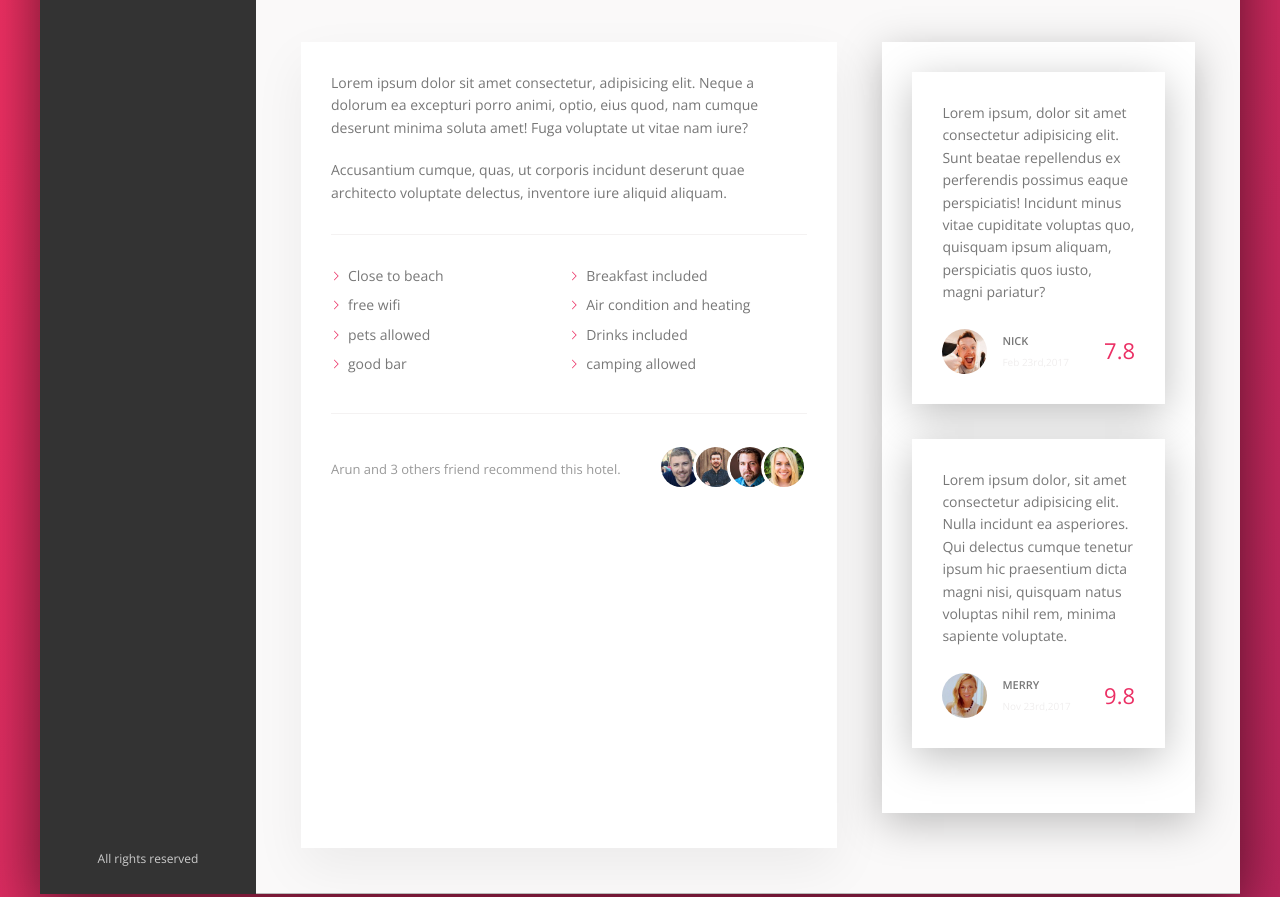
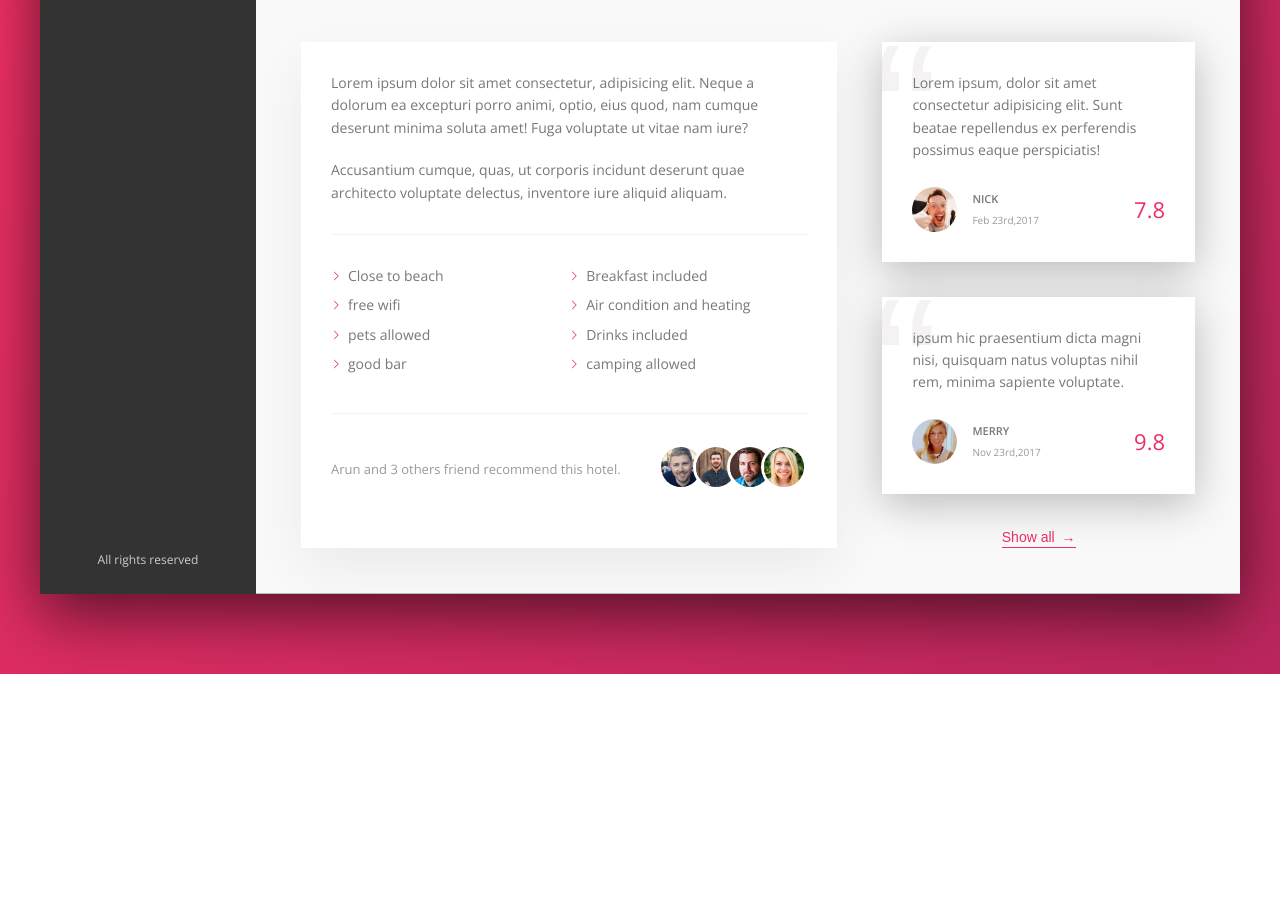
Before and after one commit to ankitharitus/Hotel-Layout, a website: page index.html in a window 1280 px wide. Shown: the part 605-1502 px from the top of the page. After the commit the page ends 1279 px from the top, so only its background shows below. Drawn offline with nearby package versions, Linux system fonts and the light colour scheme.

Commit message:
review section completed

```diff
--- a/index.html
+++ b/index.html
@@ -166,14 +166,10 @@
               </div>
             </div>
             <div class="user-reviews">
-              <div class="review">
               <figure class="review">
                 <blockquote class="review__text">
-                    Lorem ipsum, dolor sit amet consectetur adipisicing elit.
-                    Sunt beatae repellendus ex perferendis possimus eaque
-                    perspiciatis! Incidunt minus vitae cupiditate voluptas quo,
-                    quisquam ipsum aliquam, perspiciatis quos iusto, magni
-                    pariatur?
+                  Lorem ipsum, dolor sit amet consectetur adipisicing elit. Sunt
+                  beatae repellendus ex perferendis possimus eaque perspiciatis!
                 </blockquote>
                 <figcaption class="review__user">
                   <img src="img/user-1.jpg" alt="" class="review__photo" />
@@ -188,8 +184,6 @@
 
               <figure class="review">
                 <blockquote class="review__text">
-                    Lorem ipsum dolor, sit amet consectetur adipisicing elit.
-                    Nulla incidunt ea asperiores. Qui delectus cumque tenetur
                   ipsum hic praesentium dicta magni nisi, quisquam natus
                   voluptas nihil rem, minima sapiente voluptate.
                 </blockquote>
@@ -203,7 +197,8 @@
                   <div class="review__rating">9.8</div>
                 </figcaption>
               </figure>
-              </div>
+
+              <button class="btn-inline">Show all <span>&rarr;</span></button>
             </div>
           </div>
         </main>
--- a/sass/_components.scss
+++ b/sass/_components.scss
@@ -233,8 +233,15 @@
   cursor: pointer;
   transition: all 0.2s;
 
+  & span {
+    margin-left: 3px;
+    transition: margin-left 0.3s;
+  }
   &:hover {
     color: var(--color-grey-dark-1);
+    & span {
+      margin-left: 8px;
+    }
   }
   &:focus {
     outline: none;
@@ -317,8 +324,13 @@
   box-shadow: 0 1rem 4rem rgba(0, 0, 0, 0.25);
   padding: 3rem;
   margin-bottom: 3.5rem;
+  position: relative;
+  overflow: hidden;
+
   &__text {
     margin-bottom: 2.5rem;
+    position: relative;
+    z-index: 10;
   }
 
   &__user {
@@ -347,7 +359,7 @@
 
   &__user-date {
     font-size: 1rem;
-    color: var(--color-grey-light-3);
+    color: var(--color-grey-dark-3);
   }
 
   &__rating {
@@ -355,4 +367,16 @@
     font-size: 2.2rem;
     font-weight: 300;
   }
+
+  &::before {
+    content: "\201C";
+    position: absolute;
+    top: -2.75rem;
+    left: -1rem;
+    font-size: 20rem;
+    line-height: 1;
+    color: var(--color-grey-light-2);
+    font-family: sans-serif;
+    z-index: 1;
+  }
 }
--- a/sass/_layout.scss
+++ b/sass/_layout.scss
@@ -50,4 +50,8 @@
 
 .user-reviews {
   flex: 1;
+
+  display: flex;
+  flex-direction: column;
+  align-items: center;
 }
```
Also changed, not shown: css/style.css. Lines whose indentation alone changed are shown as unchanged.
